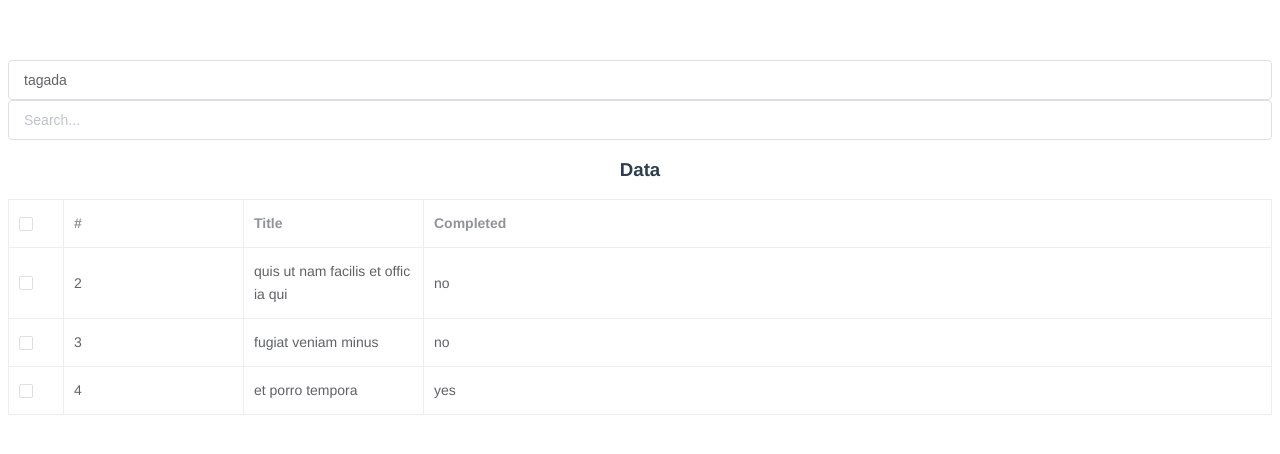
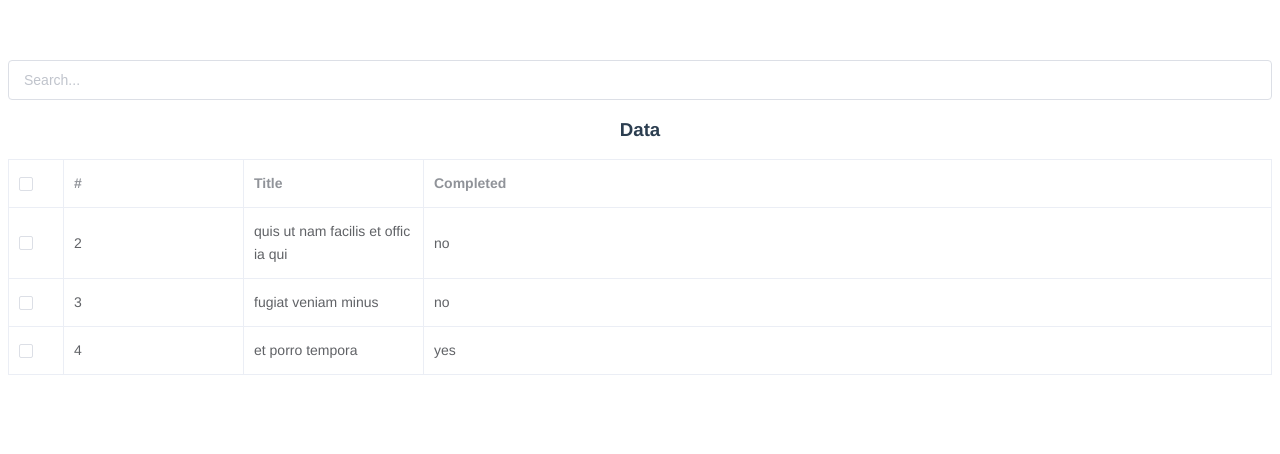
Before and after one commit to jemmyx/vue-elementUI-1, a Vue app: page / in a window 1280 px wide. Shown: the top 454 px of the page. Built offline with nearby package versions, Linux system fonts and the light colour scheme.

Commit message:
Remove unused code

```diff
--- a/src/components/Terms.vue
+++ b/src/components/Terms.vue
@@ -1,14 +1,5 @@
 <template>
   <div>
-    <el-input
-      placeholder="Please input"
-      v-model="input"
-      ref="myInput"
-      @keyup.native="testEvent"
-      @keydown.native="testEvent2"
-    >
-    </el-input>
-
     <el-input
       ref="inputSearch"
       placeholder="Search..."
@@ -41,7 +32,6 @@
 export default {
   data() {
     return {
-      input: "tagada",
       tableData: [
         {
           userId: 1,
@@ -86,12 +76,6 @@ export default {
     }
   },
   methods: {
-    testEvent() {
-      console.log("testEvent fired");
-    },
-    testEvent2() {
-      console.log("testEvent 2 fired");
-    },
     /**
      * Gestion des selections lors d'une recherche:
      * ---
```
